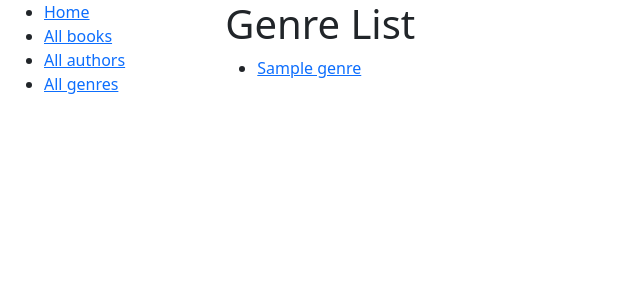
After one commit to xkhanhnguyen/book-swap-project, a Django app: page /catalog/genres/ in a window 1280 px wide. The commit adds this page. Shown: the top 300 px of the page, without its empty margins (0-640 px from the left). Run offline with Django 4.2, Linux system fonts and the light colour scheme; tables that the repository leaves empty hold one stand-in row (values such as "Sample post").

Commit message:
add genre list

```diff
--- a/catalog/models.py
+++ b/catalog/models.py
@@ -6,6 +6,13 @@ import datetime
 class Genre(models.Model):
     """Model representing a book genre."""
     name = models.CharField(max_length=200, help_text='Enter a book genre (e.g. Science Fiction)')
+
+    class Meta:
+        ordering = ['name']
+
+    def get_absolute_url(self):
+        """Returns the URL to access a particular genre instance."""
+        return reverse('genre-detail', args=[str(self.id)])
 
     def __str__(self):
         """String for representing the Model object."""
--- a/catalog/templates/base_generic.html
+++ b/catalog/templates/base_generic.html
@@ -24,6 +24,7 @@
               <li><a href="{% url 'index' %}">Home</a></li>
               <li><a href="{% url 'books' %}">All books</a></li>
               <li><a href="{% url 'authors' %}">All authors</a></li>
+              <li><a href="{% url 'genres' %}">All genres</a></li>
             </ul>
           {% endblock %}
         </div>
--- /dev/null
+++ b/catalog/templates/catalog/genre_list.html
@@ -0,0 +1,16 @@
+{% extends "base_generic.html" %}
+
+{% block content %}
+  <h1>Genre List</h1>
+  {% if genre_list %}
+    <ul>
+      {% for genre in genre_list %}
+      <li>
+        <a href="{{ genre.get_absolute_url }}">{{ genre.name }}</a>
+      </li>
+      {% endfor %}
+    </ul>
+  {% else %}
+    <p>There are no genre available.</p>
+  {% endif %}
+{% endblock %}
--- a/catalog/urls.py
+++ b/catalog/urls.py
@@ -4,9 +4,14 @@ from . import views
 
 urlpatterns = [
     path('', views.index, name='index'),
+
     path('books/', views.BookListView.as_view(), name='books'),
     path('book/<int:pk>', views.BookDetailView.as_view(), name='book-detail'),
+
     path('authors/', views.AuthorListView.as_view(), name='authors'),
     path('authors/<int:pk>', views.AuthorDetailView.as_view(), name='author-detail'),
 
+    path('genres/', views.GenreListView.as_view(), name='genres'),
+    path('genre/<int:pk>', views.GenreDetailView.as_view(), name='genre-detail'),
+
 ]
--- a/catalog/views.py
+++ b/catalog/views.py
@@ -65,3 +65,12 @@ class AuthorListView(generic.ListView):
 class AuthorDetailView(generic.DetailView):
     """Generic class-based detail view for an author."""
     model = Author
+
+class GenreListView(generic.ListView):
+    """Generic class-based list view for a list of genres."""
+    model = Genre
+    paginate_by = 10 # reducing the number of items displayed on each page
+
+class GenreDetailView(generic.DetailView):
+    """Generic class-based detail view for an genre."""
+    model = Genre
```
Also changed, not shown: catalog/templates/catalog/genre_detail.html (added, +18 -0 lines).
